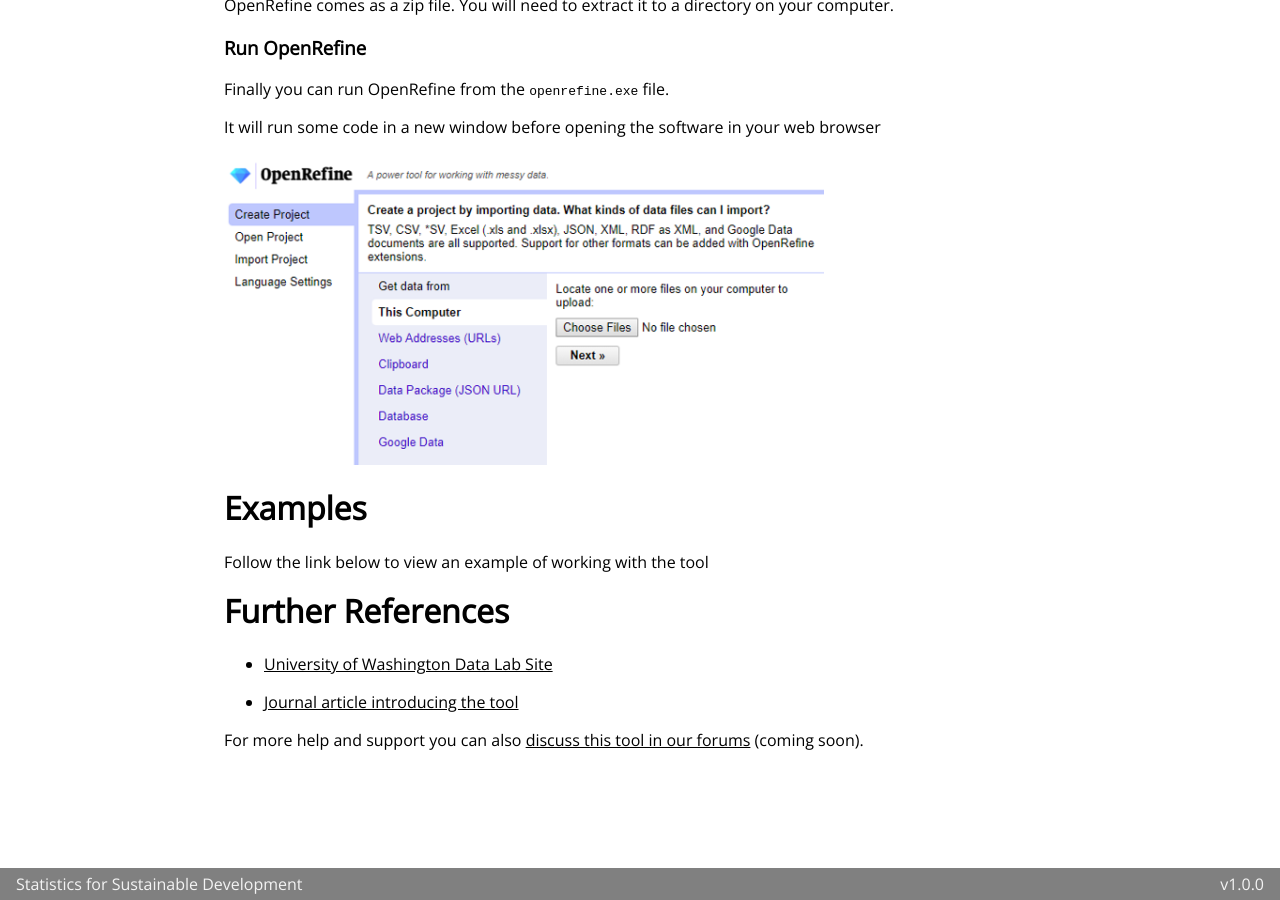
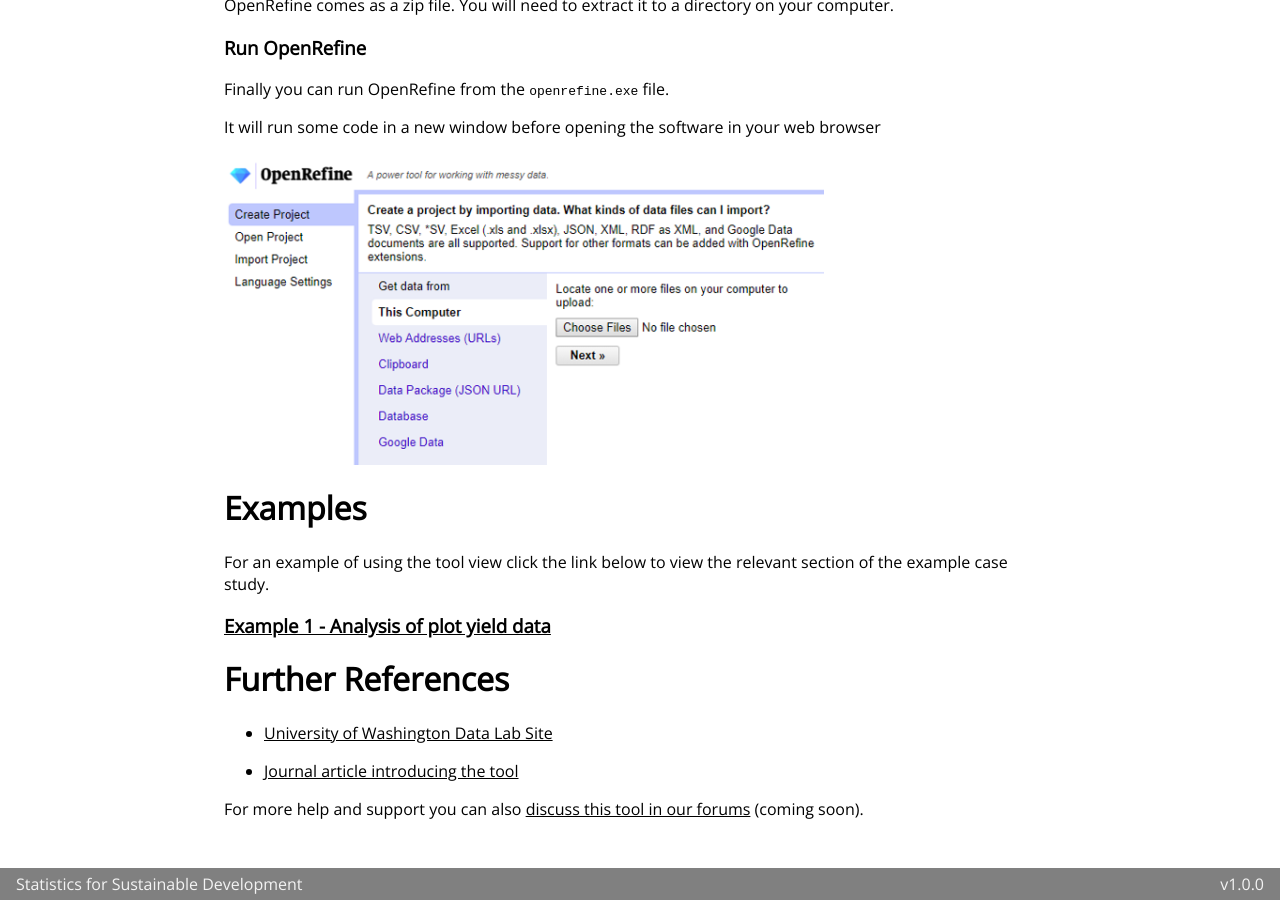
Before and after one commit to stats4sd/Installation-Guides, a Jekyll site: the page built from guides/Tools/OpenRefine/open-refine.md, in a window 1280 px wide and 900 px high, scrolled down 1907 px. Built offline with Jekyll 4.4.1, drawn with Linux system fonts in a browser that asks for light colours.

Commit message:
update content

```diff
--- a/guides/Tools/OpenRefine/open-refine.md
+++ b/guides/Tools/OpenRefine/open-refine.md
@@ -54,7 +54,9 @@
 
 # Examples
 
-Follow the link below to view an example of working with the tool
+For an example of using the tool view click the link below to view the relevant section of the example case study.
+
+### [Example 1 - Analysis of plot yield data](/case-study/farmer-plot-trials/step-3)
 
 # Further References {#references}
 
```
